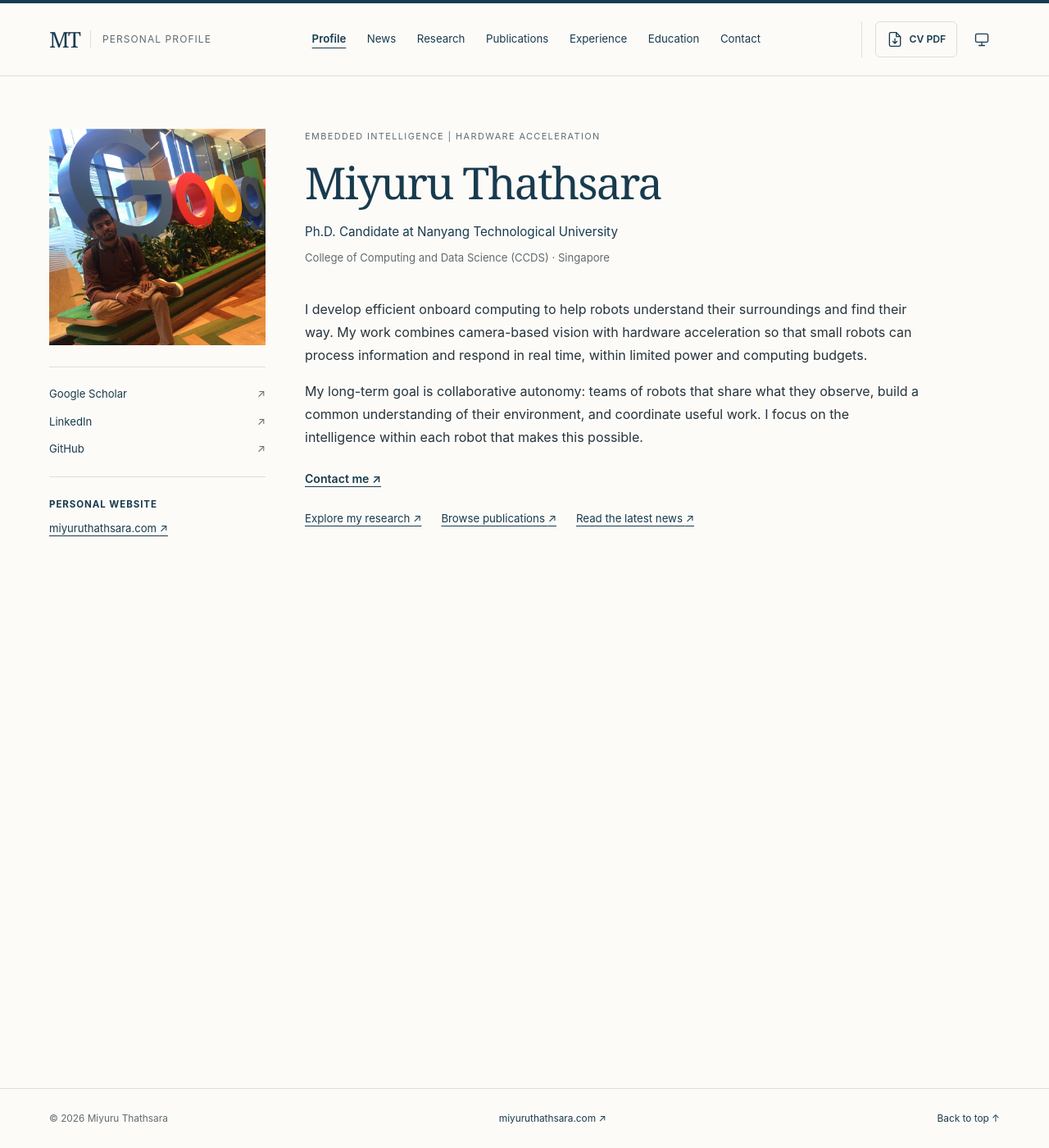
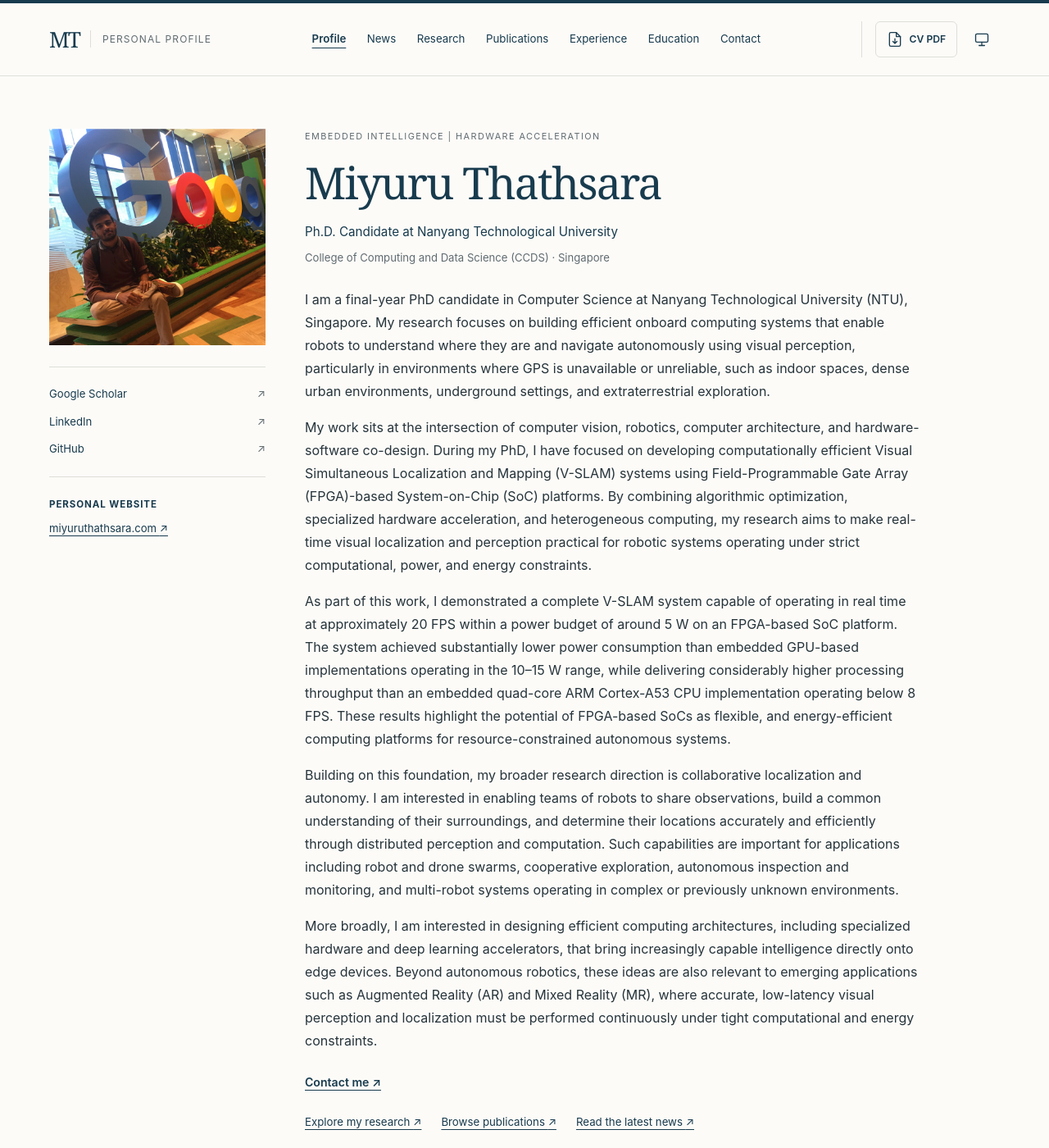
Before and after one commit to MiyuruThathsara/miyuruthathsara.github.io, a Jekyll site: the page built from index.md, in a window 1280 px wide and 1400 px high. Shown: the whole window at 82% size. Built offline with Jekyll 4.4.1, drawn with Linux system fonts in a browser that asks for light colours.

Commit message:
Replace profile biography with updated PhD research overview

```diff
--- a/_data/profile.json
+++ b/_data/profile.json
@@ -1,8 +1,11 @@
 {
   "headline": "Ph.D. Candidate at Nanyang Technological University",
   "summary": [
-    "I develop efficient onboard computing to help robots understand their surroundings and find their way. My work combines camera-based vision with hardware acceleration so that small robots can process information and respond in real time, within limited power and computing budgets.",
-    "My long-term goal is collaborative autonomy: teams of robots that share what they observe, build a common understanding of their environment, and coordinate useful work. I focus on the intelligence within each robot that makes this possible."
+    "I am a final-year PhD candidate in Computer Science at Nanyang Technological University (NTU), Singapore. My research focuses on building efficient onboard computing systems that enable robots to understand where they are and navigate autonomously using visual perception, particularly in environments where GPS is unavailable or unreliable, such as indoor spaces, dense urban environments, underground settings, and extraterrestrial exploration.",
+    "My work sits at the intersection of computer vision, robotics, computer architecture, and hardware-software co-design. During my PhD, I have focused on developing computationally efficient Visual Simultaneous Localization and Mapping (V-SLAM) systems using Field-Programmable Gate Array (FPGA)-based System-on-Chip (SoC) platforms. By combining algorithmic optimization, specialized hardware acceleration, and heterogeneous computing, my research aims to make real-time visual localization and perception practical for robotic systems operating under strict computational, power, and energy constraints.",
+    "As part of this work, I demonstrated a complete V-SLAM system capable of operating in real time at approximately 20 FPS within a power budget of around 5 W on an FPGA-based SoC platform. The system achieved substantially lower power consumption than embedded GPU-based implementations operating in the 10–15 W range, while delivering considerably higher processing throughput than an embedded quad-core ARM Cortex-A53 CPU implementation operating below 8 FPS. These results highlight the potential of FPGA-based SoCs as flexible, and energy-efficient computing platforms for resource-constrained autonomous systems.",
+    "Building on this foundation, my broader research direction is collaborative localization and autonomy. I am interested in enabling teams of robots to share observations, build a common understanding of their surroundings, and determine their locations accurately and efficiently through distributed perception and computation. Such capabilities are important for applications including robot and drone swarms, cooperative exploration, autonomous inspection and monitoring, and multi-robot systems operating in complex or previously unknown environments.",
+    "More broadly, I am interested in designing efficient computing architectures, including specialized hardware and deep learning accelerators, that bring increasingly capable intelligence directly onto edge devices. Beyond autonomous robotics, these ideas are also relevant to emerging applications such as Augmented Reality (AR) and Mixed Reality (MR), where accurate, low-latency visual perception and localization must be performed continuously under tight computational and energy constraints."
   ],
   "research": [
     "My current research helps a robot estimate its position and build a map using cameras, a process known as visual simultaneous localization and mapping (SLAM). I design the algorithms and the computing hardware together, using reconfigurable chips called FPGAs to make demanding vision tasks faster and more energy efficient.",
```
Also changed, not shown: tests/profile.test.mjs (+5 -2 lines).
